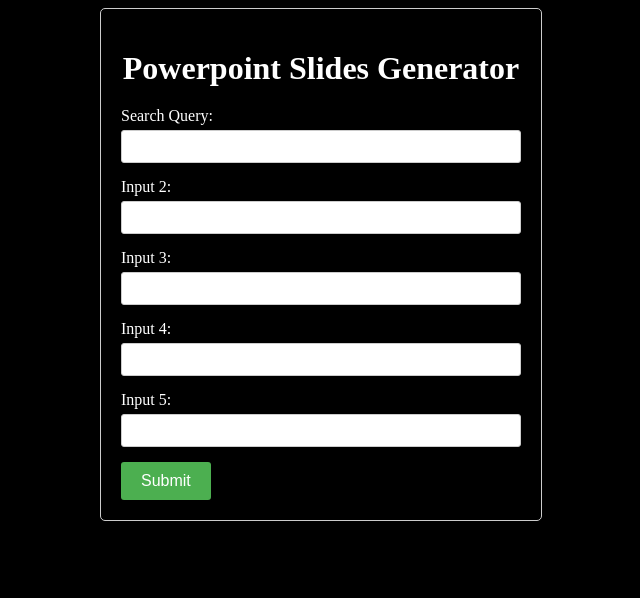
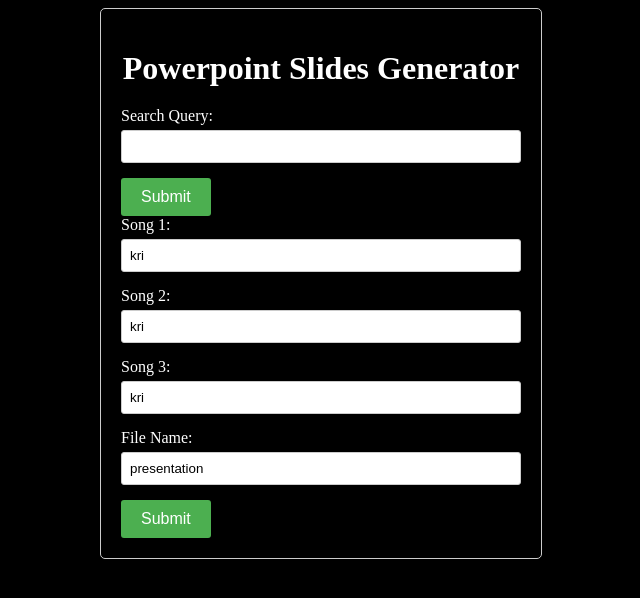
Before and after one commit to JoelIrawanLim/pptx-generator, a Flask app: page / in a window 1280 px wide. Shown: the top 598 px of the page, without its empty margins (319-959 px from the left). Run offline with Flask 3, Linux system fonts and the light colour scheme.

Commit message:
seperated both search and generating functions

```diff
--- a/app/app.py
+++ b/app/app.py
@@ -2,26 +2,32 @@
 
 app = Flask(__name__)
 
-@app.route('/', methods=['GET', 'POST'])
+@app.route('/')
 def home():
-    if request.method == 'POST':
-        # Get data from form
-        search_query = request.form['searchquery']
-        input2 = request.form['input2']
-        input3 = request.form['input3']
-        input4 = request.form['input4']
-        input5 = request.form['input5']
+   return render_template('index.html')
 
-        # Save or print for now
-        print(f"Input 1: {search_query}")
-        print(f"Input 2: {input2}")
-        print(f"Input 3: {input3}")
-        print(f"Input 4: {input4}")
-        print(f"Input 5: {input5}")
-
-        return render_template('index.html')
-    else:
-        return render_template('index.html')
-
-if __name__ == '__main__':
-    app.run(debug=True)
+@app.route('/pptx-search', methods=['GET','POST'])
+def search_function():
+   if request.method == 'POST':
+      search_query = request.form.get('searchquery')
+      # Insert code here, etc what you want to do with the variable
+      print(search_query)
+      return render_template('index.html', message="Search submitted")
+   else:
+      return render_template('index.html')
+@app.route('/generator-function', methods=['POST'])
+def generator_function():
+   if request.method == 'POST':
+      song1 = request.form.get('song1')
+      song2 = request.form.get('song2')
+      song3 = request.form.get('song3')
+      presentationtitle = request.form.get('pptxtitle')
+      print(song1)
+      print(song2)
+      print(song3)
+      print(presentationtitle)
+      return render_template('index.html', message="Other form submitted")
+   else:
+      return render_template('index.html')
+if __name__ == "__main__":
+   app.run(debug=True)
--- a/app/pptx_generator.py
+++ b/app/pptx_generator.py
@@ -1,4 +1,6 @@
 #!/usr/bin/env python3
+# ui side
+import app
 
 from pptx import Presentation
 from datetime import datetime, timedelta
--- a/app/templates/index.html
+++ b/app/templates/index.html
@@ -9,26 +9,29 @@
 <body>
     <div class="container">
         <h1>Powerpoint Slides Generator</h1>
-        <form method="POST" action="/">
+        <form method="POST" action="/pptx-search">
             <div class="form-group">
                 <label for="searchquery">Search Query:</label>
                 <input type="text" id="searchquery" name="searchquery" required>
+                </div>
+                <button type="submit">Submit</button>
+        </form>
+        <form method="POST" action="/generator-function">
+            <div class="form-group">
+                <label for="song1">Song 1:</label>
+                <input type="text" id="song1" name="song1" value="kri" required>
             </div>
             <div class="form-group">
-                <label for="input2">Input 2:</label>
-                <input type="text" id="input2" name="input2" required>
+                <label for="song2">Song 2:</label>
+                <input type="text" id="song2" name="song2" value="kri" required>
             </div>
             <div class="form-group">
-                <label for="input3">Input 3:</label>
-                <input type="text" id="input3" name="input3" required>
+                <label for="song3">Song 3:</label>
+                <input type="text" id="song3" name="song3" value="kri"  required>
             </div>
             <div class="form-group">
-                <label for="input4">Input 4:</label>
-                <input type="text" id="input4" name="input4" required>
-            </div>
-            <div class="form-group">
-                <label for="input5">Input 5:</label>
-                <input type="text" id="input5" name="input5" required>
+                <label for="pptxtitle">File Name:</label>
+                <input type="text" id="pptxtitle" name="pptxtitle" value="presentation" required>
             </div>
             <button type="submit">Submit</button>
         </form>
```
